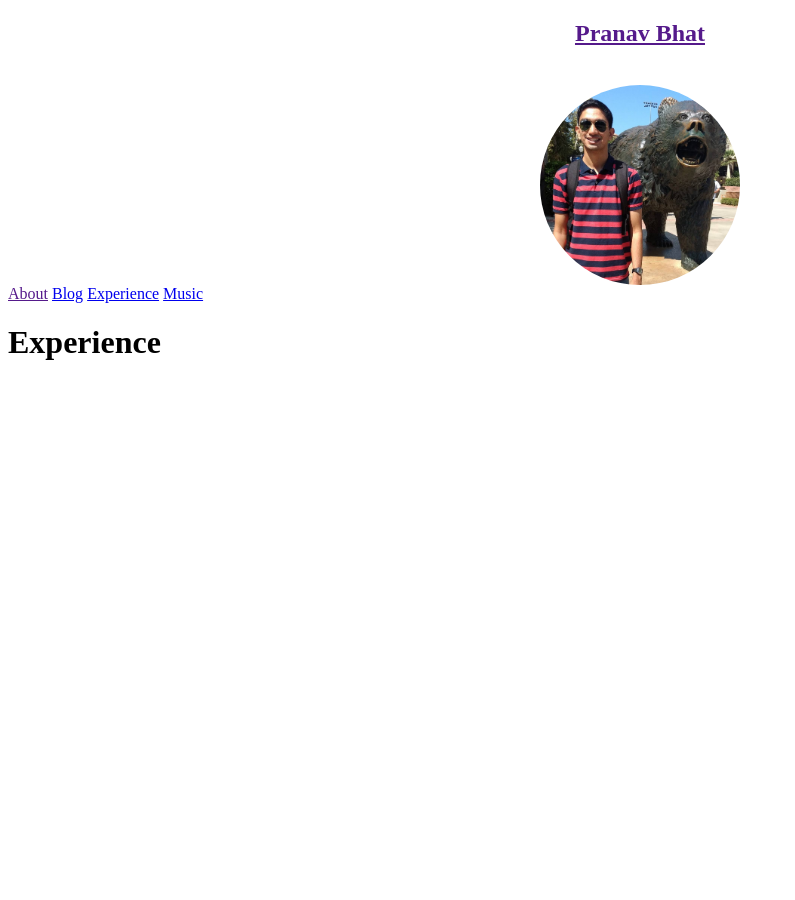
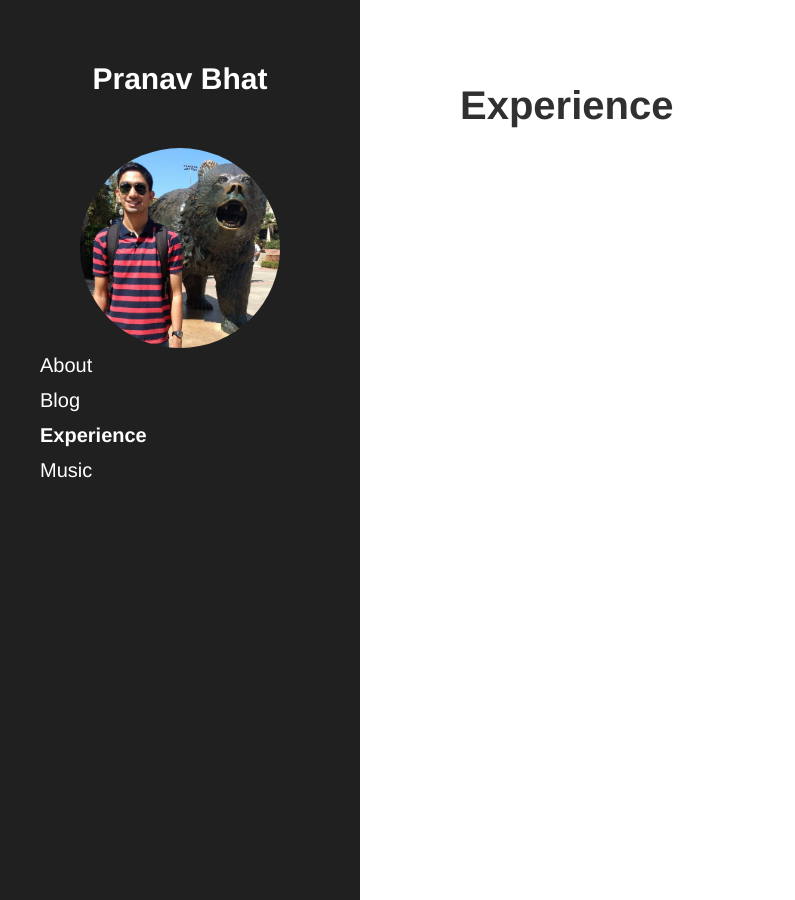
Before and after one commit to pranavtbhat/pranavtbhat.github.io, a Jekyll site: the page built from experience.md, in a window 1280 px wide. Shown: the whole page, without its empty margins (0-795 px from the left). Built offline with Jekyll 4.4.1, drawn with Linux system fonts in a browser that asks for light colours.

Commit message:
Initial Commit

```diff
--- a/_includes/head.html
+++ b/_includes/head.html
@@ -17,9 +17,9 @@
   </title>
 
   <!-- CSS -->
-  <link rel="stylesheet" href="public/css/poole.css">
-  <link rel="stylesheet" href="public/css/syntax.css">
-  <link rel="stylesheet" href="public/css/hyde.css">
+  <link rel="stylesheet" href="https://pranavtbhat.github.io/public/css/poole.css">
+  <link rel="stylesheet" href="https://pranavtbhat.github.io/public/css/syntax.css">
+  <link rel="stylesheet" href="https://pranavtbhat.github.io/public/css/hyde.css">
   <link rel="stylesheet" href="https://fonts.googleapis.com/css?family=Abril+Fatface">
 
   <!-- Icons -->
```
